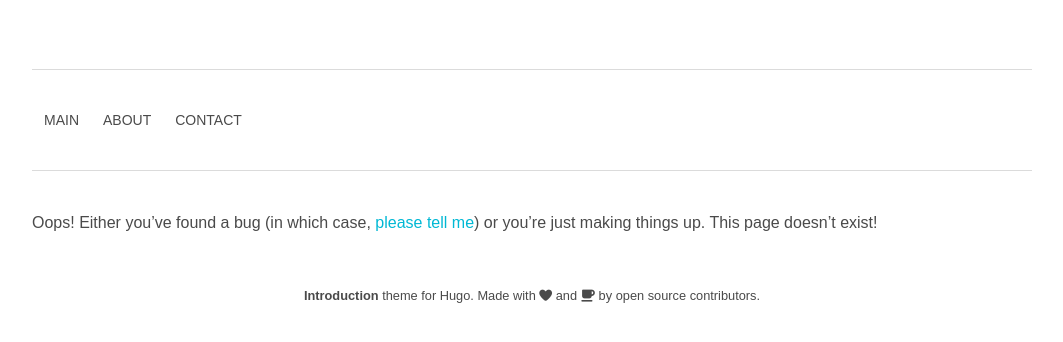
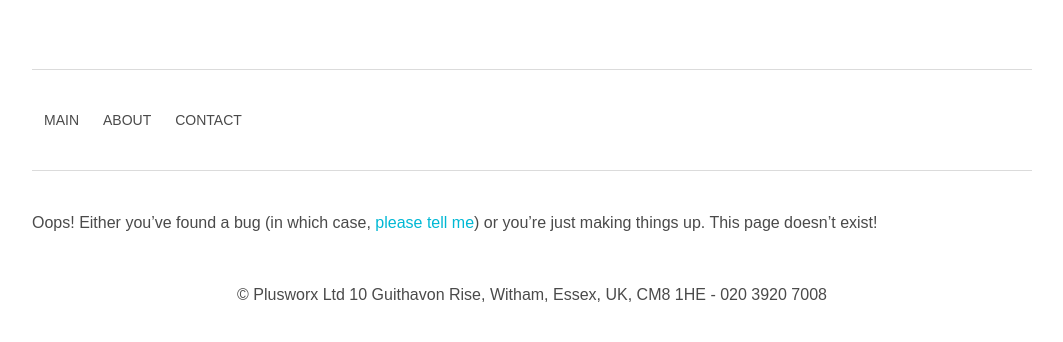
Before and after one commit to plusworx/plusworx.github.io, a plain HTML site: page 404.html in a window 1280 px wide. Shown: the part 190-532 px from the top of the page, without its empty margins (108-1171 px from the left). Drawn offline with Linux system fonts and the light colour scheme; a web font is replaced by a local one.

Commit message:
Amend contact and footer details

```diff
--- a/404.html
+++ b/404.html
@@ -121,9 +121,7 @@
     <div class="section" id="footer">
     <div class="container has-text-centered">
 
-        <span class="footer-text">
-            <a href="https://github.com/victoriadrake/hugo-theme-introduction/"><strong>Introduction</strong></a> theme for <a href="http://gohugo.io/">Hugo</a>. Made with <a href="https://victoria.dev"><i class="fa fa-heart"></i> and <i class="fa fa-coffee"></i></a> by open source contributors.
-        </span>
+        <span>©</span> Plusworx Ltd 10 Guithavon Rise, Witham, Essex, UK, CM8 1HE - 020 3920 7008
 
     </div>
 </div>
```
Also changed, not shown: index.html (+2 -7 lines), series/index.html (+1 -3 lines), tags/index.html (+1 -3 lines).
